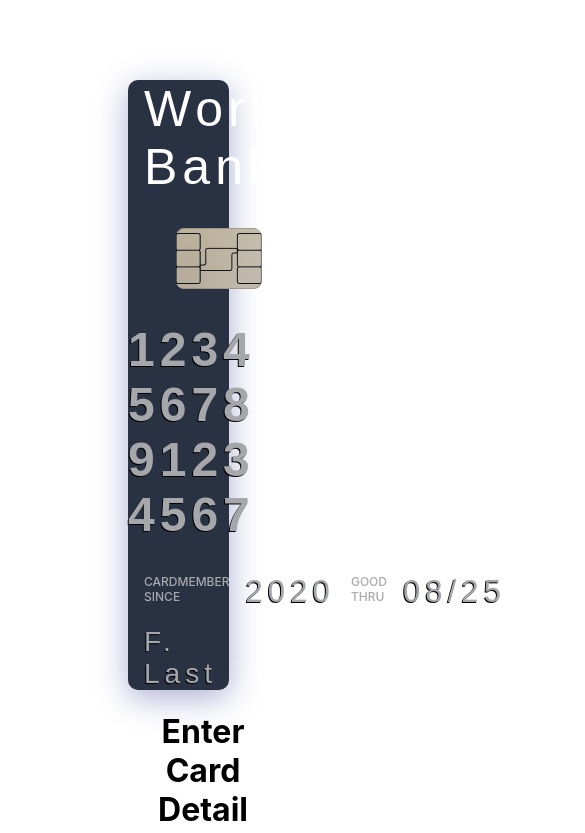
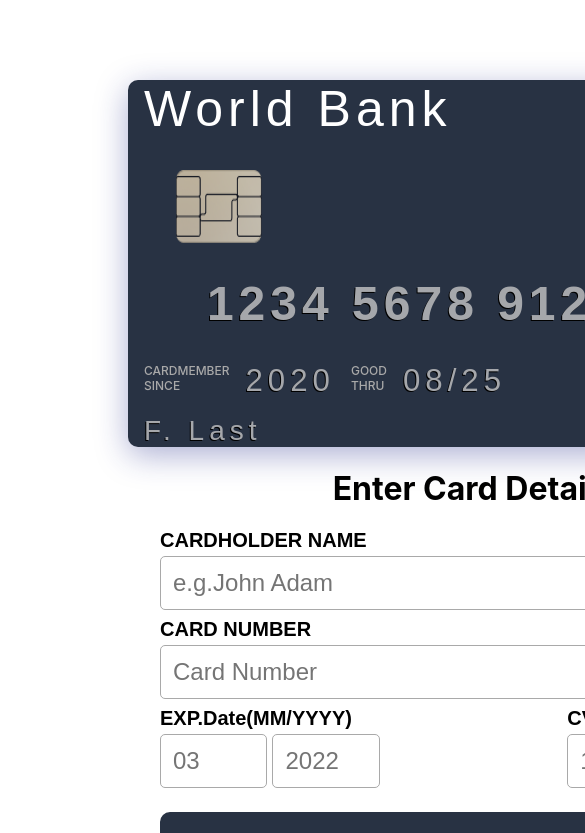
Before and after one commit to qiafengchen/credit-card, a React (Create React App) app: page / in a window 390 px wide. Shown: the top 833 px of the page, 585 px wide, since content can reach past the window. Built offline with nearby package versions, Linux system fonts and the light colour scheme; a web font is replaced by a local one.

Commit message:
updated responsiveness on mobile device

```diff
--- a/src/components/Elements/Card/Card.module.scss
+++ b/src/components/Elements/Card/Card.module.scss
@@ -64,3 +64,9 @@
 form {
   text-align: left !important;
 }
+
+@media (max-width: 1300px) {
+  .card {
+    width: 45rem;
+  }
+}
--- a/src/components/Elements/Form/Form.module.scss
+++ b/src/components/Elements/Form/Form.module.scss
@@ -74,12 +74,6 @@ input[type='text'] {
   background-color: #87ceeb;
 }
 
-@media only screen and (max-width: 1300px) {
-  .layout {
-    display: block;
-  }
-}
-
 .expiryInputContainer {
   display: flex;
   & > input {
@@ -87,3 +81,9 @@ input[type='text'] {
     width: 20%;
   }
 }
+
+@media (max-width: 1300px) {
+  .layout {
+    display: block;
+  }
+}
--- a/src/components/Elements/Form/Form.tsx
+++ b/src/components/Elements/Form/Form.tsx
@@ -57,6 +57,7 @@ const CreditCardForm = (): JSX.Element => {
       <div
         style={{
           marginLeft: '1rem',
+          width: '40rem',
         }}
       >
         <h1 className={classes.title}>Enter Card Detail</h1>
```
